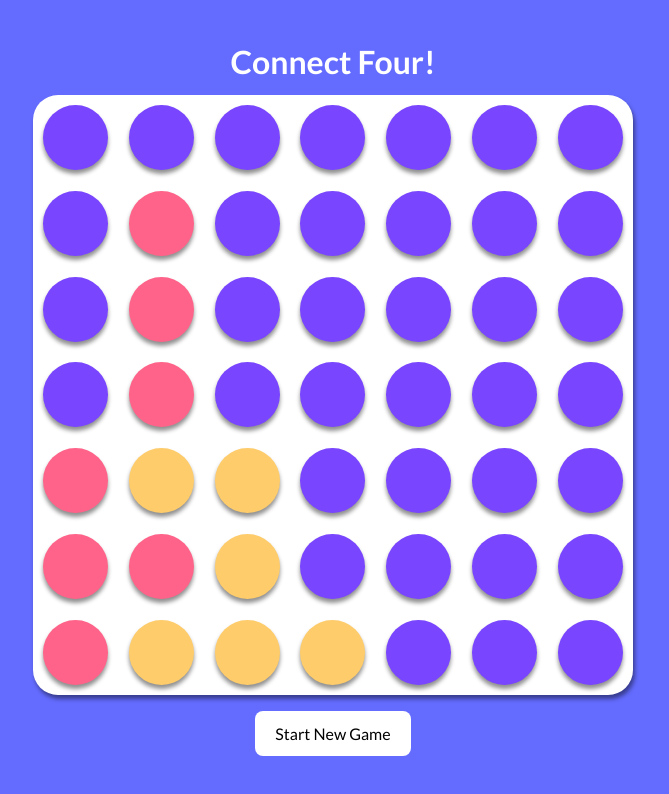
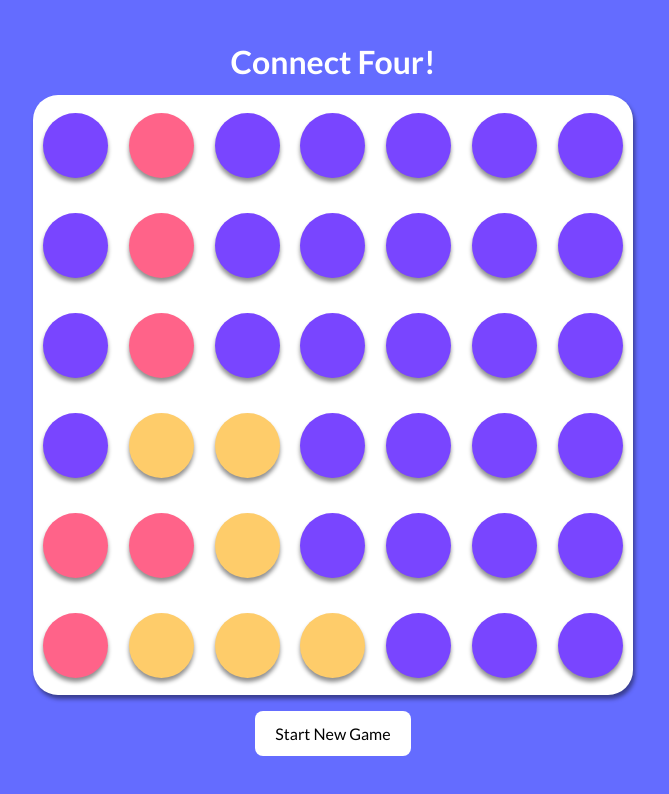
Before and after one commit to Joshua-Farr/connect-four, a React (Vite) app: page / in a window 1280 px wide. Shown: the top 794 px of the page, without its empty margins (307-976 px from the left). Built offline with nearby package versions, Linux system fonts and the light colour scheme.

Commit message:
Fixed rendering issues and added logic for column identification

```diff
--- a/src/App.tsx
+++ b/src/App.tsx
@@ -1,12 +1,20 @@
 import "./App.css";
 import GameBoard from "./components/GameBoard/Gameboard";
 import ConnectFour from "./ConnectFour";
-import { useState, useEffect } from "react";
+import { useState, useEffect, createContext } from "react";
+
+type BoardGameContext = {
+  selectColumn: void;
+};
+
+// export const GameContext = createContext<BoardGameContext>();
 
 function App() {
   const [column, setColumn] = useState(0);
 
   const connectFour = new ConnectFour(6, 7);
+
+  // const;
 
   function selectColumn(newColumn: number) {
     setColumn(newColumn);
@@ -23,7 +31,7 @@ function App() {
   }
 
   // const columnContext = createContext(column);
-
+  // useEffect(() => {
   connectFour.placePiece(0);
   connectFour.placePiece(1);
   connectFour.placePiece(1);
@@ -37,7 +45,8 @@ function App() {
   connectFour.placePiece(1);
   connectFour.placePiece(0);
   connectFour.placePiece(3);
-  connectFour.placePiece(0);
+  // }, []);
+  // connectFour.placePiece(0);
   // newGame.placePiece(3);
   // newGame.placePiece(4);
   // newGame.placePiece(4);
@@ -54,7 +63,9 @@ function App() {
   return (
     <div className="app-wrapper">
       <h1 className="title">Connect Four!</h1>
+
       <GameBoard currentGameBoard={connectFour.board} />
+
       <button
         className="newgame-btn"
         onClick={() => {
--- a/src/components/GameBoard/Gameboard.tsx
+++ b/src/components/GameBoard/Gameboard.tsx
@@ -20,7 +20,7 @@ export default function GameBoard(gameboard: GameBoardProps) {
   function createBoard() {
     let renderedBoard: any = []; // need to fix the TypeScript on this...
 
-    for (let j = 6; j >= 0; j--) {
+    for (let j = 5; j >= 0; j--) {
       for (let i = 0; i < 7; i++) {
         if (gameboard.currentGameBoard[i][j]) {
           console.log(`Generating piece for spot for Column: ${i} Row: ${j}`);
@@ -37,7 +37,7 @@ export default function GameBoard(gameboard: GameBoardProps) {
       }
     }
 
-    console.log(renderedBoard);
+    // console.log(renderedBoard);
     return renderedBoard;
   }
 
--- a/src/components/GamePiece/GamePiece.tsx
+++ b/src/components/GamePiece/GamePiece.tsx
@@ -6,5 +6,23 @@ type PieceProps = {
 };
 
 export default function (props?: PieceProps) {
-  return <div className={`game-piece player-${props?.playerNumber}`}></div>;
+  //Beginning functionality for handling creation of a new piece
+  function handleClick() {
+    if (props?.playerNumber != 1 && props?.playerNumber != 2) {
+      console.log(`I'm in column: ${props?.column}`);
+      // To-do: Add logic for adding piece to selected column
+      return true;
+    } else {
+      return false;
+    }
+  }
+
+  return (
+    <div
+      className={`game-piece player-${props?.playerNumber}`}
+      onClick={() => {
+        handleClick();
+      }}
+    ></div>
+  );
 }
```
Also changed, not shown: src/ConnectFour.tsx (+6 -6 lines).
